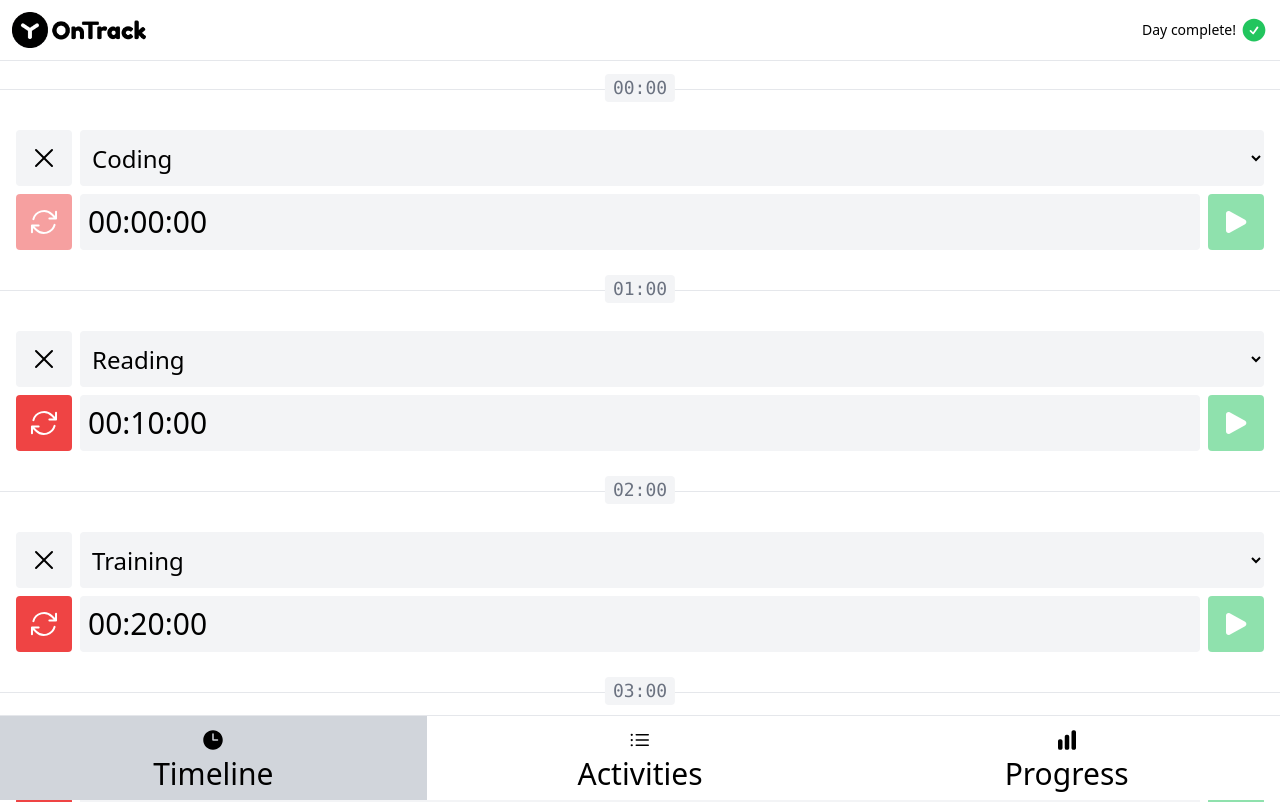
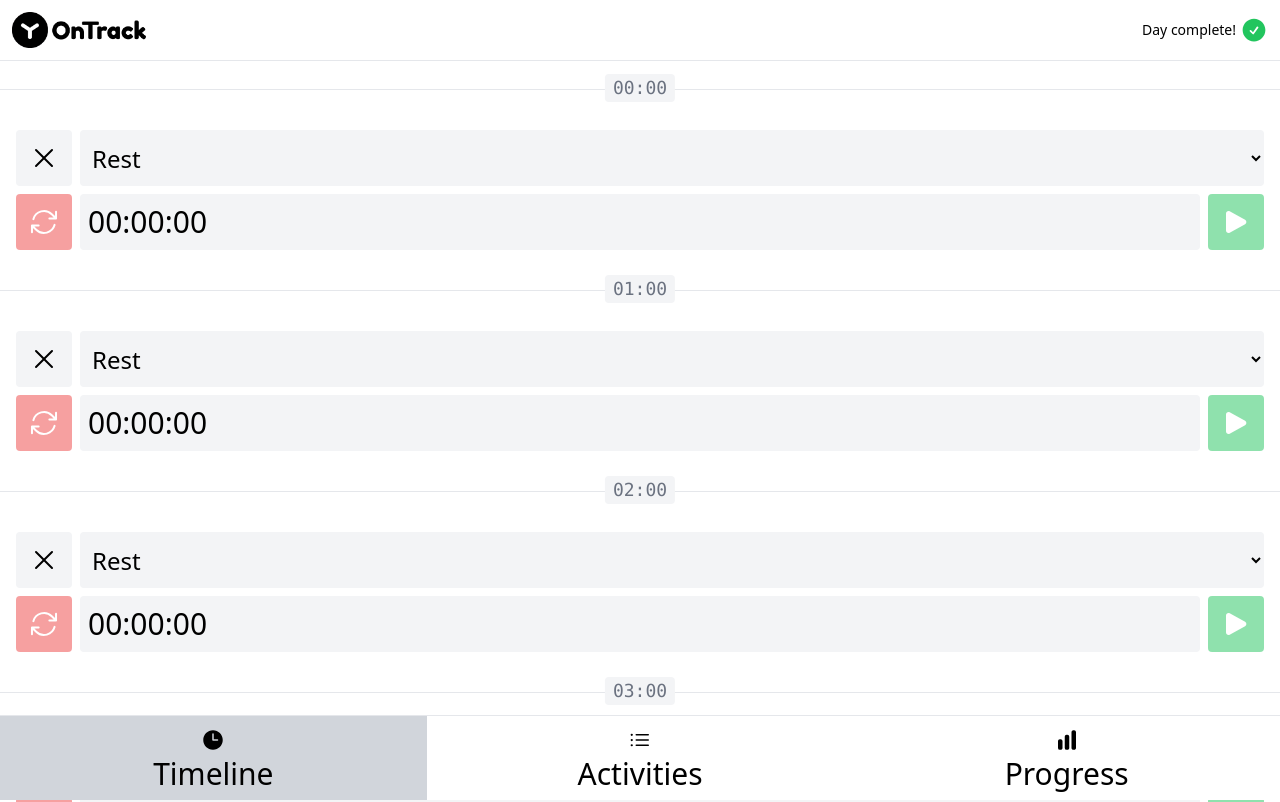
Before and after one commit to TvoyKot/ontrack, a Vue app: page /#timeline in a window 1280 px wide. Shown: the top 802 px of the page. Built offline with nearby package versions, Linux system fonts and the light colour scheme.

Commit message:
Added filling progress scale

```diff
--- a/src/activities.js
+++ b/src/activities.js
@@ -1,6 +1,7 @@
 import { computed, ref } from 'vue'
 import { id } from './functions.js'
-import { SECONDS_IN_HOUR } from './constants.js'
+import { SECONDS_IN_HOUR, HUNDRED_PERCENT } from './constants.js'
+import { getTotalActivitySeconds } from './timeline-items.js'
 
 export const activities = ref(generateActivities())
 
@@ -18,6 +19,12 @@
   activities.value.splice(activities.value.indexOf(activity), 1)
 }
 
+export function getActivityProgress(activity) {
+  return Math.floor(
+    (getTotalActivitySeconds(activity) * HUNDRED_PERCENT) / activity.secondsToComplete
+  )
+}
+
 export function setActivitySecondsToComplete(activity, secondsToComplete) {
   activity.secondsToComplete = secondsToComplete || 0
 }
@@ -26,7 +33,7 @@
   return ['Coding', 'Reading', 'Training'].map((name, hours) => ({
     id: id(),
     name,
-    secondsToComplete: hours * SECONDS_IN_HOUR
+    secondsToComplete: 15 * 60 //hours * SECONDS_IN_HOUR
   }))
 }
 
--- a/src/components/ProgressItem.vue
+++ b/src/components/ProgressItem.vue
@@ -1,9 +1,13 @@
 <script setup>
+import { computed } from 'vue'
+import { getActivityProgress } from '../activities'
+
 const props = defineProps(['index', 'activity'])
 
-const color = ['red', 'yellow', 'blue', 'green'][props.index]
-const progress = [10, 50, 70, 100][props.index]
+const color = ['red', 'yellow', 'purple', 'green'][props.index]
 const timeProgress = ['03/30', '15/30', '21/30', '30/30'][props.index]
+
+const progress = computed(() => getActivityProgress(props.activity))
 </script>
 <template>
   <li class="flex flex-col gap-1 p-4">
--- a/src/components/TimelineStopwatch.vue
+++ b/src/components/TimelineStopwatch.vue
@@ -23,6 +23,7 @@
 
 const seconds = ref(props.timelineItem.activitySeconds)
 const isRunning = ref(false)
+const temp = 120
 
 const isStartButtonDisabled = props.timelineItem.hour !== currentHour()
 
@@ -36,7 +37,7 @@
 function start() {
   isRunning.value = setInterval(() => {
     updateTimelineItem(props.timelineItem, {
-      activitySeconds: props.timelineItem.activitySeconds + 1
+      activitySeconds: props.timelineItem.activitySeconds + temp
     })
     seconds.value++
   }, MILLISECONDS_IN_SECOND)
@@ -49,7 +50,7 @@
 function reset() {
   stop()
   updateTimelineItem(props.timelineItem, {
-    activitySeconds: props.timelineItem.activitySeconds - seconds.value
+    activitySeconds: props.timelineItem.activitySeconds - seconds.value * temp
   })
   seconds.value = 0
 }
--- a/src/constants.js
+++ b/src/constants.js
@@ -42,3 +42,5 @@
 export const MILLISECONDS_IN_SECOND = 1000
 
 export const PERIOD_SELECT_OPTIONS = generatePeriodSelectOptions()
+
+export const HUNDRED_PERCENT = 100
--- a/src/timeline-items.js
+++ b/src/timeline-items.js
@@ -48,7 +48,7 @@
 function generateTimelineItems() {
   return [...Array(HOURS_IN_DAY).keys()].map((hour) => ({
     hour,
-    activityId: [0, 1, 2, 3, 4].includes(hour) ? activities.value[hour % 3].id : null,
-    activitySeconds: [0, 1, 2, 3, 4].includes(hour) ? hour * 600 : 0
+    activityId: null, // [0, 1, 2, 3, 4].includes(hour) ? activities.value[hour % 3].id : null
+    activitySeconds: 0 //[0, 1, 2, 3, 4].includes(hour) ? hour * 600 : 0
   }))
 }
```
